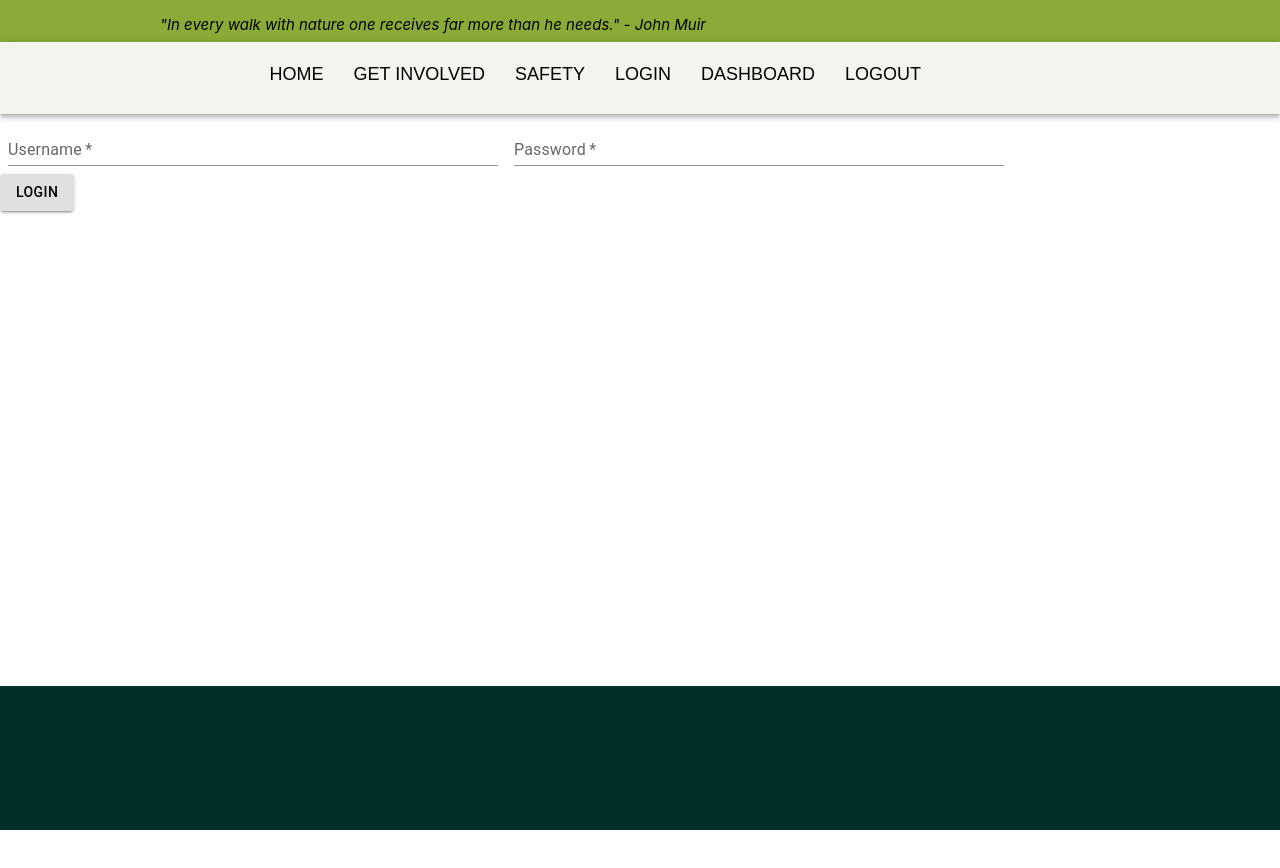
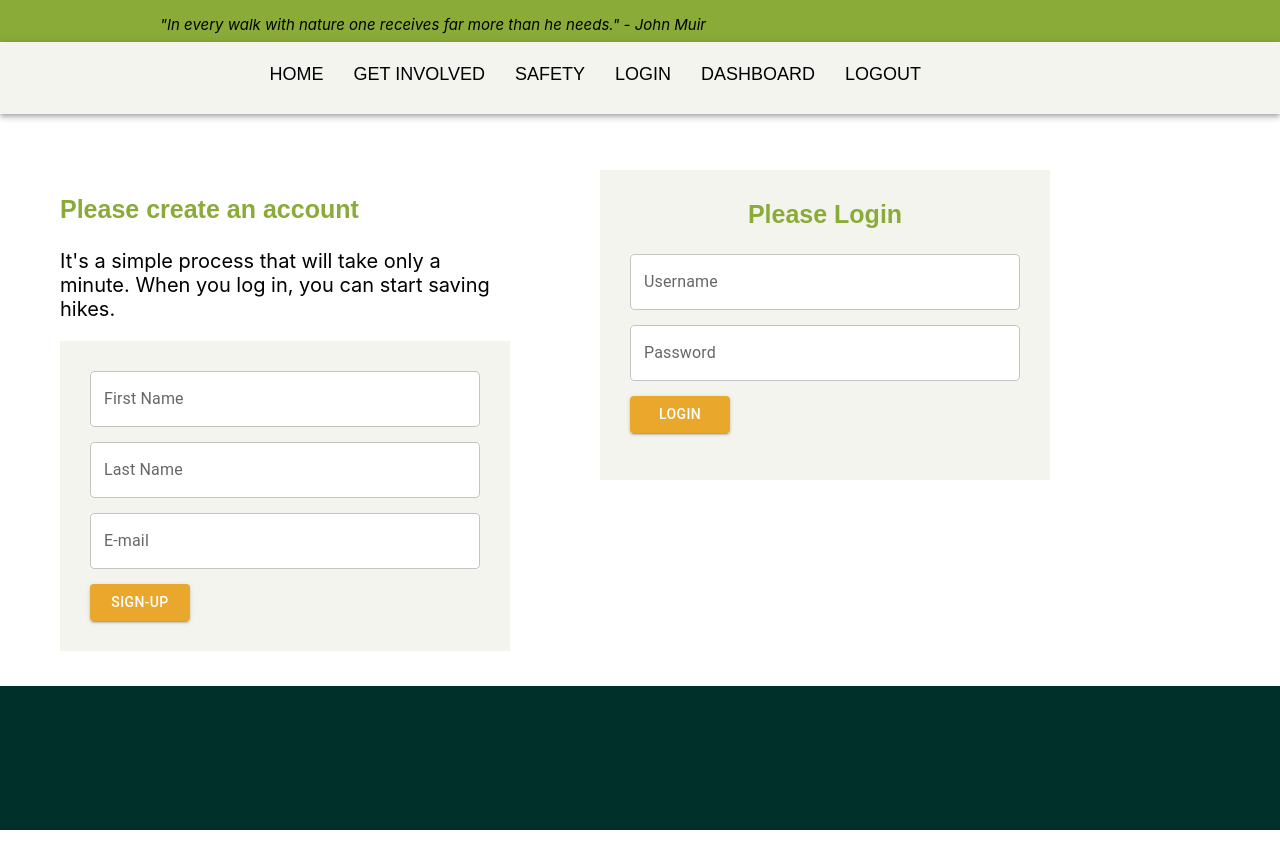
Before and after one commit to MarisolM09/Capstone-Frontend, a React (Create React App) app: page /login in a window 1280 px wide. Shown: the top 868 px of the page. Built offline with nearby package versions, Linux system fonts and the light colour scheme.

Commit message:
added Login and sign-up

```diff
--- a/src/App.css
+++ b/src/App.css
@@ -52,7 +52,8 @@ h4 {
   opacity: 0.8;
 }
 
-.text-block, p {
+.text-block,
+p {
   font-size: 20px;
 }
 
@@ -75,7 +76,6 @@ img {
   display: flex;
   list-style: none;
   padding-top: 35px;
-
 }
 
 .icon-pad {
@@ -84,8 +84,8 @@ img {
 }
 
 .main2 {
- padding: 20px 20px 0 20px;
- font-family: Arial, Helvetica, sans-serif;
+  padding: 20px 20px 0 20px;
+  font-family: Arial, Helvetica, sans-serif;
 }
 
 h5 {
@@ -111,3 +111,42 @@ h5 {
   height: 200px;
   width: 400px;
 }
+
+.main-login {
+  display: flex;
+}
+.acc-p {
+  color: #8aab37;
+  font-family: Arial, Helvetica, sans-serif;
+  font-size: 25px;
+  font-weight: 600;
+}
+.p-login {
+  color: #8aab37;
+  font-family: Arial, Helvetica, sans-serif;
+  font-size: 25px;
+  font-weight: 600;
+  margin: 0px 0px 25px 0px;
+}
+.create-acc,
+.login-form {
+  margin: 60px 30px 30px 60px;
+  width: 450px;
+  height: 350px;
+}
+
+form {
+  display: flex;
+  height: 250px;
+  text-align: center;
+  flex-direction: column;
+  background-color: #f4f4ef;
+
+  padding: 30px;
+}
+
+.login-btn {
+  width: 100px;
+  padding-left: 20px;
+
+}
--- a/src/components/Login.js
+++ b/src/components/Login.js
@@ -1,46 +1,80 @@
 import * as React from "react";
-import Box from "@mui/material/Box";
 import TextField from "@mui/material/TextField";
-import Button from '@mui/material/Button';
-
-
+import Button from "@mui/material/Button";
 
 export default function Login() {
+  const textField = {
+    backgroundColor: "white",
+    marginBottom: "15px",
+  };
+
   return (
     <div className="container">
-    <div className="main">
+      <div className="main-login">
+        <div className="create-acc">
+          <p className="acc-p">Please create an account</p>
+          <p>
+            It's a simple process that will take only a minute. When you log in,
+            you can start saving hikes.
+          </p>
           <form>
-      <Box
-        component="form"
-        sx={{
-          "& .MuiTextField-root": { m: 1, width: "25ch" },
-        }}
-        noValidate
-        autoComplete="off"
-      >
             <TextField
-          required
-          label="Username"
-          defaultValue=""
-          variant="standard"
-          style ={{width: '490px'}}
-
+              id="outlined-basic"
+              label="First Name"
+              variant="outlined"
+              style={textField}
             />
             <TextField
-          required
-          id="standard-required"
+              id="outlined-basic"
+              label="Last Name"
+              variant="outlined"
+              style={textField}
+            />
+            <TextField
+              id="outlined-basic"
+              label="E-mail"
+              variant="outlined"
+              style={textField}
+            />
+
+            <Button
+              variant="contained"
+              className="login-btn"
+              sx={{ color: "white", backgroundColor: "#e9a82c" }}
+            >
+              Sign-up
+            </Button>
+          </form>
+        </div>
+        <div className="login-form">
+          <form>
+            <p className="p-login">Please Login</p>
+
+            <TextField
+              id="outlined-basic"
+              label="Username"
+              variant="outlined"
+              style={textField}
+            />
+            <TextField
+              id="outlined-basic"
               label="Password"
               type="password"
-          defaultValue=""
-          variant="standard"
-          style ={{width: '490px'}}
+              variant="outlined"
+              style={textField}
             />
-      </Box>
-      <Button variant="contained" sx={{ color: 'black', backgroundColor: '#e0e0e0'}}>Login</Button>
+
+            <Button
+              variant="contained"
+              className="login-btn"
+              sx={{ color: "white", backgroundColor: "#e9a82c" }}
+            >
+              Login
+            </Button>
           </form>
+        </div>
       </div>
       <footer class="footer"></footer>
     </div>
-
   );
 }
```
Lines whose indentation alone changed are shown as unchanged.
